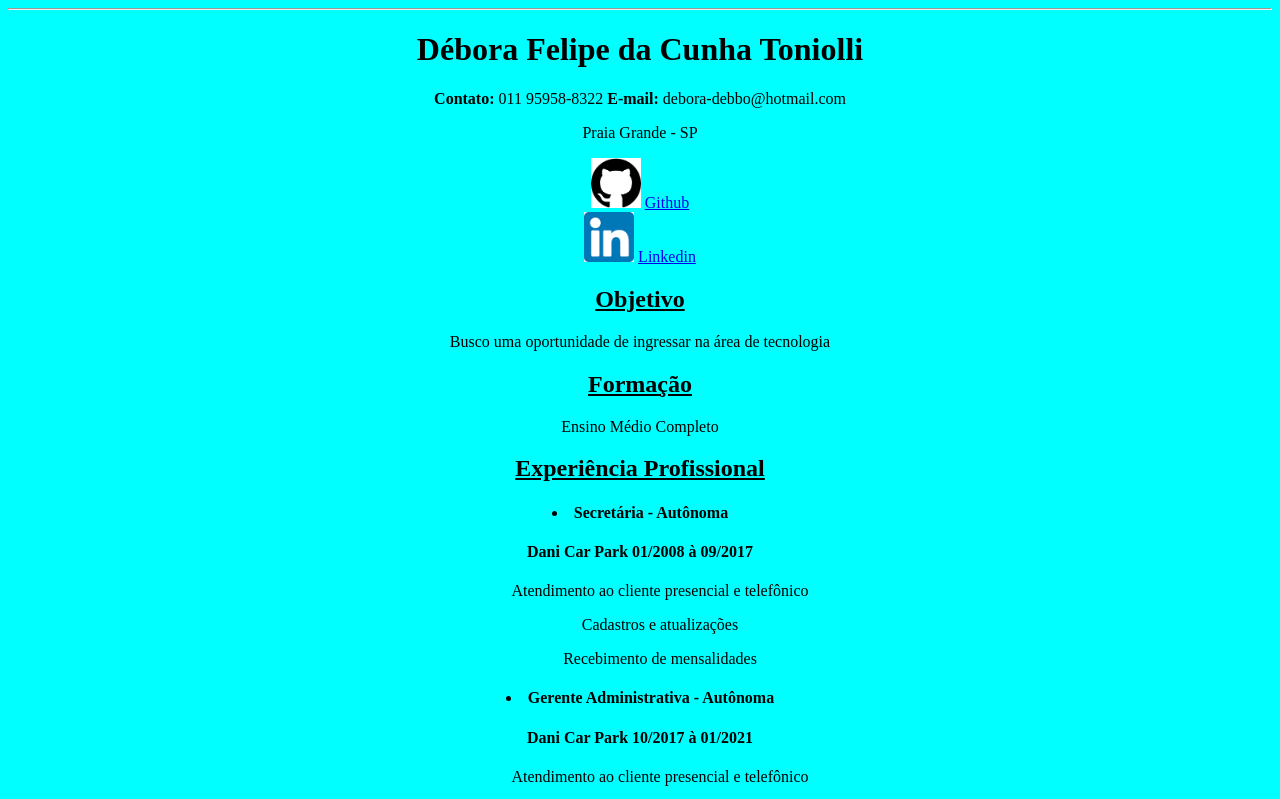
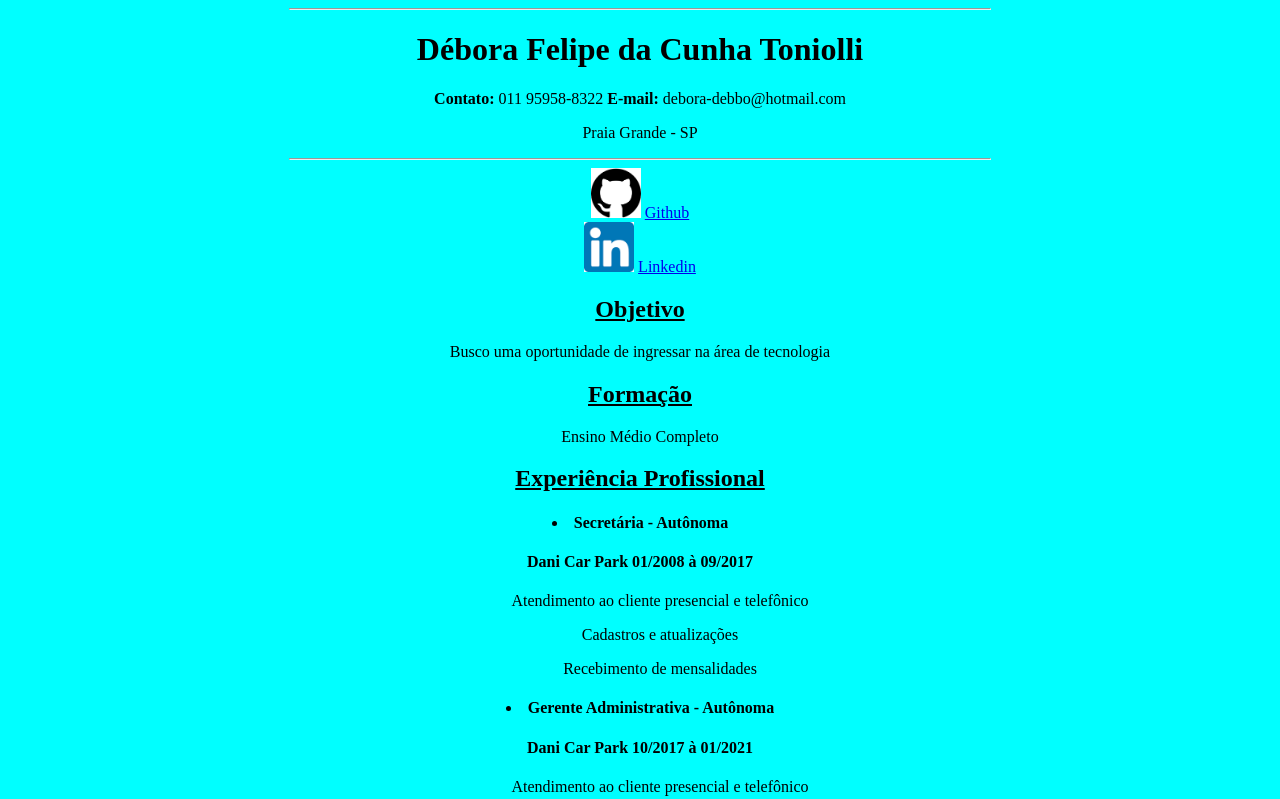
Before and after one commit to deboratoniolli/Meu-Curriculo, a plain HTML site: page index.html in a window 1280 px wide. Shown: the top 799 px of the page. Drawn offline with Linux system fonts and the light colour scheme.

Commit message:
ajustes de tags

```diff
--- a/index.html
+++ b/index.html
@@ -4,19 +4,20 @@
     <meta charset="UTF-8">
     <meta name="viewport" content="width=device-width, initial-scale=1.0">
     <title>Currículo - Débora Toniolli</title>
-    <hr>
+    <hr style="width:700px">
 
 </head>
-<body style="background-color: aqua;"></body>
+<body>
+    <body style="background-color: aqua;"></body>
 
-</body>
-<h1 style="text-align: center;"> Débora Felipe da Cunha Toniolli</h1>
+
+    <h1 style="text-align: center;"> Débora Felipe da Cunha Toniolli</h1>
 
     <html style="text-align: center;"> <b>Contato:</b> 011 95958-8322  <b>E-mail:</b> debora-debbo@hotmail.com
     </html>
 
     <p>Praia Grande - SP</p>
-
+      <hr style="width:700px">
         <img src="logogithub.png" alt= "Github" style="width:50px;height:50px;">
         <a href="https://github.com/deboratoniolli"target=" _blank" >Github</a>
     <br>
@@ -78,11 +79,11 @@
 
 
     <h2><u>Habilidades</u></h2>
-<body>
+
     <ol>Facilidade em informática(sistemas/internet)</ol>
     <ol>Rápido aprendizado</ol>
     <ol>Trabalho em equipe</ol>
-</body>
+
     <h2><u>Cursos e Certificações </u></h2>
 
     <ol>Programaria - Curso Online eu Programo Turma 7</ol>
@@ -90,5 +91,6 @@
         <ol>Oficina online Reprograma -  Desenvolvedor Front End  </ol>
         <ol>Senai Online - Logica de Programação</ol>
 
+
+</html>
 </body>
-</html>
```
